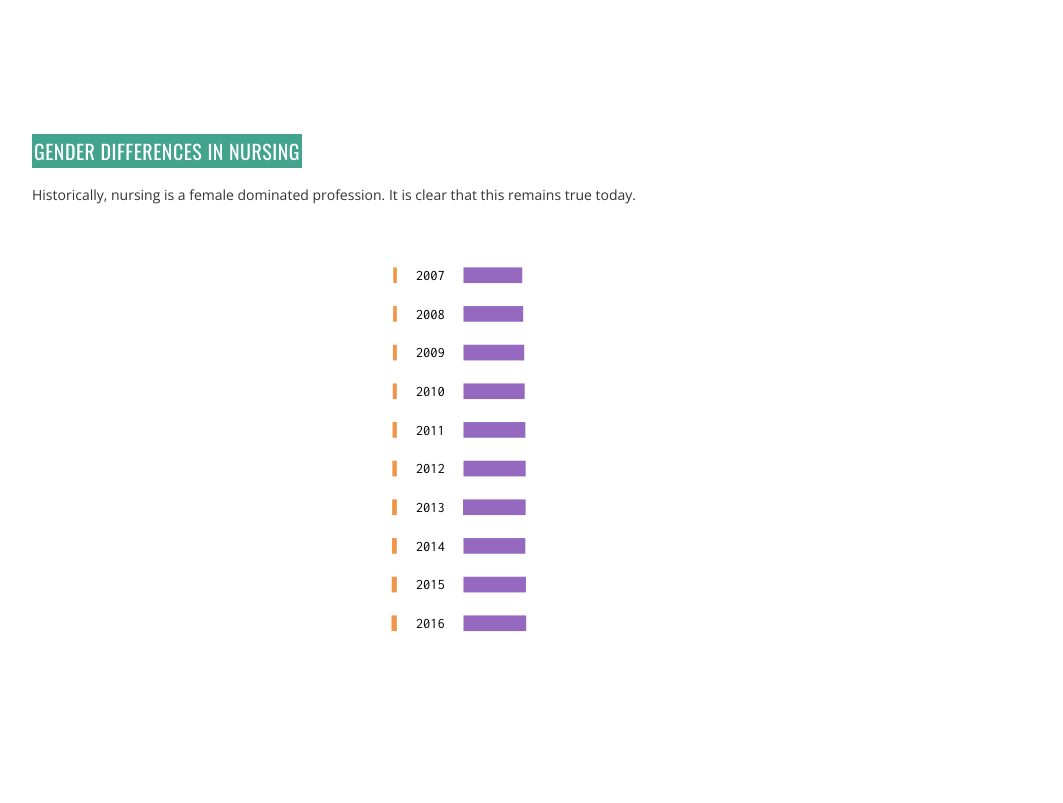
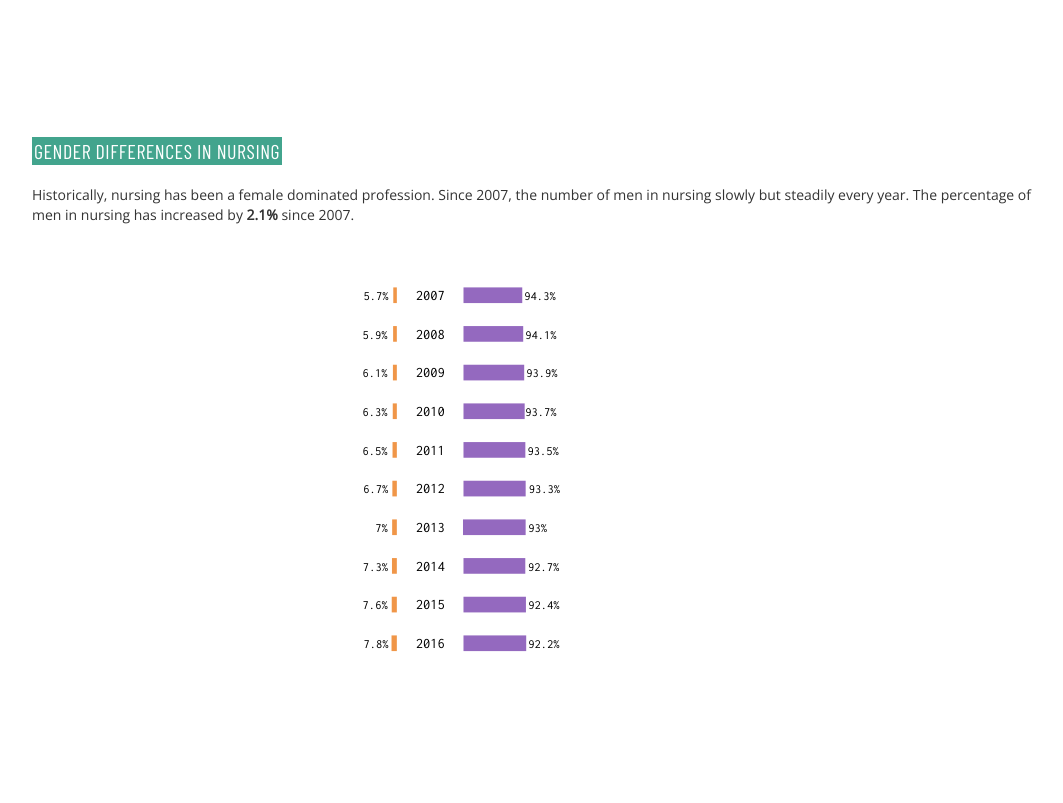
Before and after one commit to enanthav/583-a3, a plain HTML site: page index.html in a window 1280 px wide. Shown: the part 700-1503 px from the top of the page, without its empty margins (148-1211 px from the left). Drawn offline with nearby package versions, Linux system fonts and the light colour scheme.

Commit message:
Updated CSS and bar graph

```diff
--- a/css/graph.css
+++ b/css/graph.css
@@ -35,7 +35,7 @@ body {
 
 .navbar-toggle {
     color: white;
-    font-family: 'Oswald', sans-serif;
+    font-family: 'Barlow Condensed', sans-serif;
     font-weight: normal;
     font-size: 18px;
 
@@ -78,10 +78,20 @@ body {
     }
 
 }
-
+/* Footer */
+.footer{
+    padding: 8px;
+    background-color: #42A48D;
+    color: white;
+    font-family: "inconsolata";
+    text-transform: uppercase;
+    font-size: 18px;
+    font-weight: 100;
+    text-align: center;
+}
 /* Section headers  */
 .section h3{
-    font-family: 'Oswald', sans-serif;
+    font-family: 'Barlow Condensed', sans-serif;
     font-size: 20px;
     letter-spacing: 0.5px;
     font-weight: normal;
@@ -100,6 +110,11 @@ body {
 /* GRAPH 05 GENDER HORIZONTAL BAR GRAPH */
 .G05year {
     font-size:14px;
+    font-family:'Inconsolata';
+    font-weight: 100;
+}
+.G05percent {
+    font-size:12px;
     font-family:'Inconsolata';
     font-weight: 100;
 }
--- a/index.html
+++ b/index.html
@@ -17,6 +17,7 @@
 
     <link href="https://fonts.googleapis.com/css?family=Oswald" rel="stylesheet">
     <link href="https://fonts.googleapis.com/css?family=Inconsolata|Open+Sans" rel="stylesheet">
+    <link href="https://fonts.googleapis.com/css?family=Barlow+Condensed" rel="stylesheet">
     <script src="js/bootstrap.min.js"></script>
 
 </head>
@@ -35,7 +36,6 @@
         <div id="navbar-spy" class="collapse navbar-collapse navbar-main-collapse">
 
             <ul class="nav navbar-nav">
-                <!-- Hidden li included to remove active class from about link when scrolled up past about section -->
                 <li class="active">
                     <a href="#data">Introduction</a>
                 </li>
@@ -126,7 +126,7 @@
     <div class="container section" style="margin-bottom: 140px; margin-top: 80px;">
         <div class="col-lg-offset-1 col-lg-11 col-md-offset-1 col-md-11 col-sm-offset-4 col-sm-8 col-xs-offset-6 col-xs-6">
             <h3><mark>Gender Differences in Nursing</mark></h3>
-            <p>Historically, nursing is a female dominated profession. It is clear that this remains true today.</p>
+            <p>Historically, nursing has been a female dominated profession. Since 2007, the number of men in nursing slowly but steadily every year. The percentage of men in nursing has increased by <b>2.1%</b> since 2007.</p>
         </div>
 
         <div class="col-lg-11 col-md-11" style="margin-top: 20px">
@@ -143,17 +143,40 @@
                 <text x="-42" y="339" class="G05year">2015</text>
                 <text x="-42" y="376" class="G05year">2016</text>
 
+                <text x="62" y="43" class="G05percent">94.3%</text>
+                <text x="62.92" y="80" class="G05percent" >94.1%</text>
+                <text x="63.86" y="117" class="G05percent">93.9%</text>
+                <text x="62.86" y="154" class="G05percent">93.7%</text>
+                <text x="64.96" y="191" class="G05percent">93.5%</text>
+                <text x="66.26" y="228" class="G05percent">93.3%</text>
+                <text x="65.72" y="265" class="G05percent">93%</text>
+                <text x="65.53" y="302" class="G05percent">92.7%</text>
+                <text x="65.78" y="339" class="G05percent">92.4%</text>
+                <text x="65.78" y="376" class="G05percent">92.2%</text>
 
-                <rect transform="translate(0,30)" class="bar" y="1" height="15" x="3.7760485695300283" width="56.223951430469974" style="fill: rgb(148, 105, 191);"></rect>
-                <rect transform="translate(0.91,30)" class="bar" y="38" height="15" x="2.863191224369004" width="57.136808775630996" style="fill: rgb(148, 105, 191);"></rect>
-                <rect transform="translate(1.86,30)" class="bar" y="75" height="15" x="1.9115537819672523" width="58.08844621803275" style="fill: rgb(148, 105, 191);"></rect>
-                <rect transform="translate(2.31,30)" class="bar" y="112" height="15" x="1.4664541265581965" width="58.5335458734418" style="fill: rgb(148, 105, 191);"></rect>
-                <rect transform="translate(2.96,30)" class="bar" y="149" height="15" x="0.811114056332809" width="59.18888594366719" style="fill: rgb(148, 105, 191);"></rect>
-                <rect transform="translate(3.26,30)" class="bar" y="186" height="15" x="0.5122022955784122" width="59.48779770442159" style="fill: rgb(148, 105, 191);"></rect>
-                <rect transform="translate(3.24,30)" class="bar" y="223" height="15" x="0.052941368705041736" width="59.94705863129496" style="fill: rgb(148, 105, 191);"></rect>
-                <rect transform="translate(2.91,30)" class="bar" y="260" height="15" x="0.858608782166963" width="59.14139121783304" style="fill: rgb(148, 105, 191);"></rect>
-                <rect transform="translate(3.52,30)" class="bar" y="297" height="15" x="0.24705972062353254" width="59.75294027937647" style="fill: rgb(148, 105, 191);"></rect>
-                <rect transform="translate(3.77,30)" class="bar" y="334" height="15" x="0" width="60" style="fill: rgb(148, 105, 191);"></rect>
+
+                <text x="-92" y="43" class="G05percent">5.7%</text>
+                <text x="-92.92" y="80" class="G05percent" >5.9%</text>
+                <text x="-92.86" y="117" class="G05percent">6.1%</text>
+                <text x="-92.86" y="154" class="G05percent">6.3%</text>
+                <text x="-92.96" y="191" class="G05percent">6.5%</text>
+                <text x="-92.26" y="228" class="G05percent">6.7%</text>
+                <text x="-80.72" y="265" class="G05percent">7%</text>
+                <text x="-92.53" y="302" class="G05percent">7.3%</text>
+                <text x="-92.78" y="339" class="G05percent">7.6%</text>
+                <text x="-92" y="376" class="G05percent">7.8%</text>
+
+                <!-- Females -->
+                <rect transform="translate(0,30)" class="bar" y="1" height="15" x="3.7760485695300283" width="56.223951430469974" style="fill: rgb(148, 105, 191);"><Title></Title></rect>
+                <rect transform="translate(0.91,30)" class="bar" y="38" height="15" x="2.863191224369004" width="57.136808775630996" style="fill: rgb(148, 105, 191);"><Title></Title></rect>
+                <rect transform="translate(1.86,30)" class="bar" y="75" height="15" x="1.9115537819672523" width="58.08844621803275" style="fill: rgb(148, 105, 191);"><Title></Title></rect>
+                <rect transform="translate(2.31,30)" class="bar" y="112" height="15" x="1.4664541265581965" width="58.5335458734418" style="fill: rgb(148, 105, 191);"><Title></Title></rect>
+                <rect transform="translate(2.96,30)" class="bar" y="149" height="15" x="0.811114056332809" width="59.18888594366719" style="fill: rgb(148, 105, 191);"><Title></Title></rect>
+                <rect transform="translate(3.26,30)" class="bar" y="186" height="15" x="0.5122022955784122" width="59.48779770442159" style="fill: rgb(148, 105, 191);"><Title>keke</Title></rect>
+                <rect transform="translate(3.24,30)" class="bar" y="223" height="15" x="0.052941368705041736" width="59.94705863129496" style="fill: rgb(148, 105, 191);"><Title>rahhh</Title></rect>
+                <rect transform="translate(2.91,30)" class="bar" y="260" height="15" x="0.858608782166963" width="59.14139121783304" style="fill: rgb(148, 105, 191);"><Title></Title></rect>
+                <rect transform="translate(3.52,30)" class="bar" y="297" height="15" x="0.24705972062353254" width="59.75294027937647" style="fill: rgb(148, 105, 191);"><Title></Title></rect>
+                <rect transform="translate(3.77,30)" class="bar" y="334" height="15" x="0" width="60" style="fill: rgb(148, 105, 191);"><Title></Title></rect>
 
                 <rect transform="translate(-120,30)" class="bar" y="1" height="15" x="56.59061942853823" width="3.4093805714617673" style="fill: rgb(240, 150, 72);"></rect>
                 <rect transform="translate(-120,30)" class="bar" y="38" height="15" x="56.4287452024154" width="3.5712547975846007" style="fill: rgb(240, 150, 72);"></rect>
@@ -618,7 +641,7 @@
                     911 nurses per 100,000</title></rect>
                     <rect transform="translate(0,0)" class="bar" x="693" width="57" y="121.00809418690213" height="428.9919058130979" style="fill: rgb(191, 105, 148);"><title>Yukon
                     1060 nurses per 100,000</title></rect></g>
-                    <g class="x axis" transform="translate(100,550)" style="font-size: 11px; font-family: Inconsolata;">
+                    <g class="x axis" transform="translate(100,550)" style="font-size: 12px; font-family: Inconsolata; font-weight: 200;">
                         <g class="tick" transform="translate(18.5,0)" style="opacity: 1;”>
         <line y2="6" x2="0" style="shape-rendering: crispEdges; fill: none; stroke: rgb(204, 204, 204);"></line>
                         <text dy=".71em" y="9" x="0" style="text-anchor: middle;" transform="rotate(-35)">AB</text></g>
@@ -663,10 +686,12 @@
 </div>
 
     <footer class="container-fluid footer">
-        <div>
-            <div class="col-md-offset-1 col-md-2 col-sm-offset-1 col-sm-2 col-xs-6">
+        <div class="footer">
+            <div class="footer" style="margin-bottom: 50px;">
+
                 Project by:<br>Elizabeth Nanthavong
             </div>
+
         </div>
     </footer>
 
```
